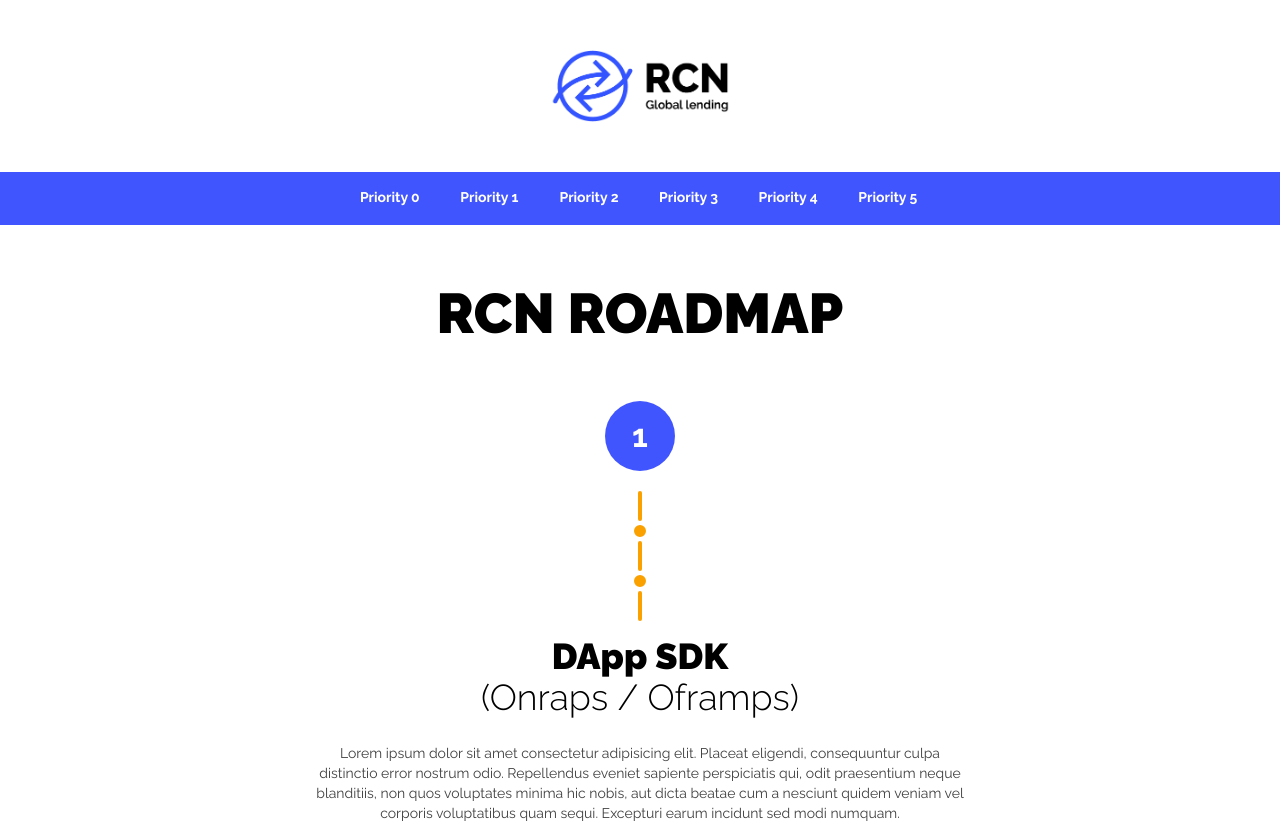
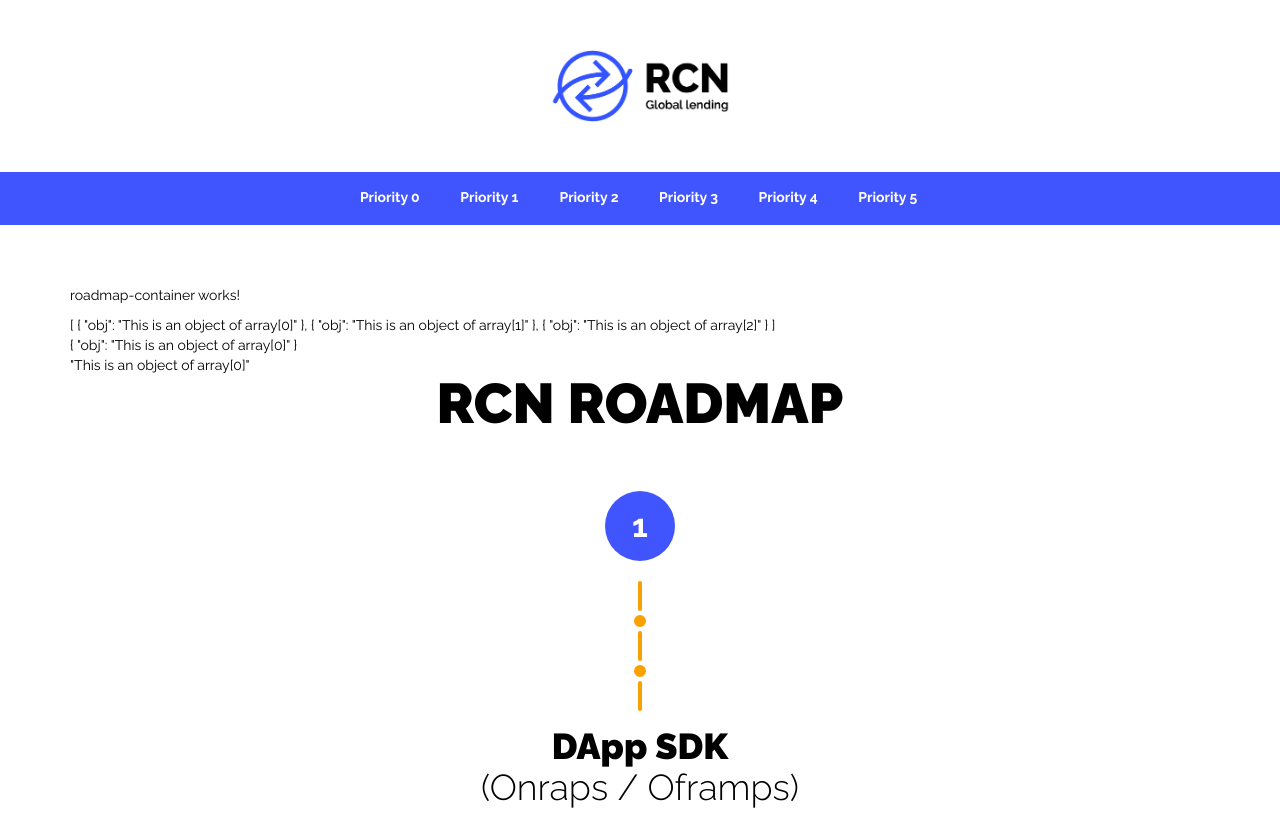
Before and after one commit to devbold/rcn-roadmap, an Angular app: page / in a window 1280 px wide. Shown: the top 823 px of the page. Built offline with nearby package versions, Linux system fonts and the light colour scheme.

Commit message:
RoadmapContainer Module

```diff
--- a/src/app/app.module.ts
+++ b/src/app/app.module.ts
@@ -8,6 +8,7 @@
 import { AppComponent } from './app.component';
 import { AppRoutingModule } from './app-routing.module';
 import { CoreModule } from './core/core.module';
+import { RoadmapModule } from './roadmap/roadmap.module';
 
 @NgModule({
   declarations: [
@@ -18,6 +19,7 @@
     HttpModule,
     AppRoutingModule,
     CoreModule,
+    RoadmapModule,
   ],
   providers: [],
   bootstrap: [AppComponent]
--- a/src/app/core/core.module.ts
+++ b/src/app/core/core.module.ts
@@ -3,6 +3,7 @@
 import { CommonModule } from '@angular/common';
 // App Module
 import { TimelineModule } from '../timeline/timeline.module';
+import { RoadmapModule } from '../roadmap/roadmap.module';
 // App Component
 import { HeaderComponent } from './header/header.component';
 import { HomeComponent } from './home/home.component';
@@ -14,6 +15,7 @@
   imports: [
     CommonModule,
     TimelineModule,
+    RoadmapModule,
   ],
   exports: [
     HeaderComponent,
--- a/src/app/core/home/home.component.html
+++ b/src/app/core/home/home.component.html
@@ -2,6 +2,7 @@
 <div class="container">
   <div class="row">
     <div class="col-xs-12">
+      <app-roadmap-container></app-roadmap-container>
       <app-timeline></app-timeline>
     </div>
   </div>
--- /dev/null
+++ b/src/app/roadmap/roadmap-container/roadmap-container.component.html
@@ -0,0 +1,7 @@
+<p>
+  roadmap-container works!
+</p>
+
+<div class="asd">{{ roadmap | json }}</div>
+<div class="asd">{{ roadmap[0] | json }}</div>
+<div class="asd">{{ roadmap[0].obj | json }}</div>
--- /dev/null
+++ b/src/app/roadmap/roadmap-container/roadmap-container.component.ts
@@ -0,0 +1,22 @@
+import { Component, OnInit } from '@angular/core';
+
+@Component({
+  selector: 'app-roadmap-container',
+  templateUrl: './roadmap-container.component.html',
+  styleUrls: ['./roadmap-container.component.scss']
+})
+export class RoadmapContainerComponent implements OnInit {
+
+  roadmap: any[] = [
+    {obj: 'This is an object of array[0]'},
+    {obj: 'This is an object of array[1]'},
+    {obj: 'This is an object of array[2]'},
+  ];
+
+  constructor() { }
+
+  ngOnInit() {
+    console.log(this.roadmap);
+  }
+
+}
--- a/src/app/timeline/timeline.component.html
+++ b/src/app/timeline/timeline.component.html
@@ -6,7 +6,6 @@
 <app-subtitle></app-subtitle>
 <app-paragraph></app-paragraph>
 <app-icon-block></app-icon-block>
-
 
 <div class="margintop60"></div>
 <app-time-line></app-time-line>
```
Also changed, not shown: src/app/roadmap/roadmap.module.ts (added, +18 -0 lines), src/app/roadmap/roadmap-container/roadmap-container.component.scss (added).
